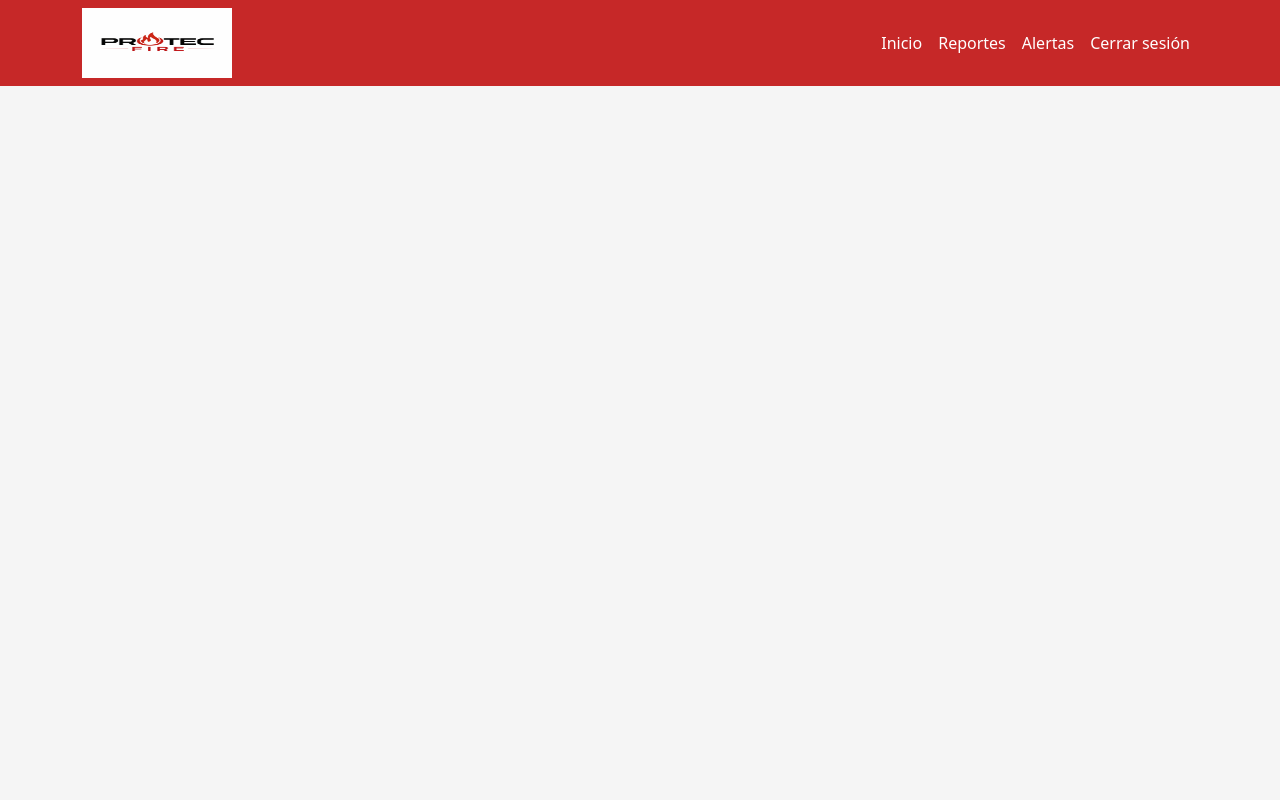
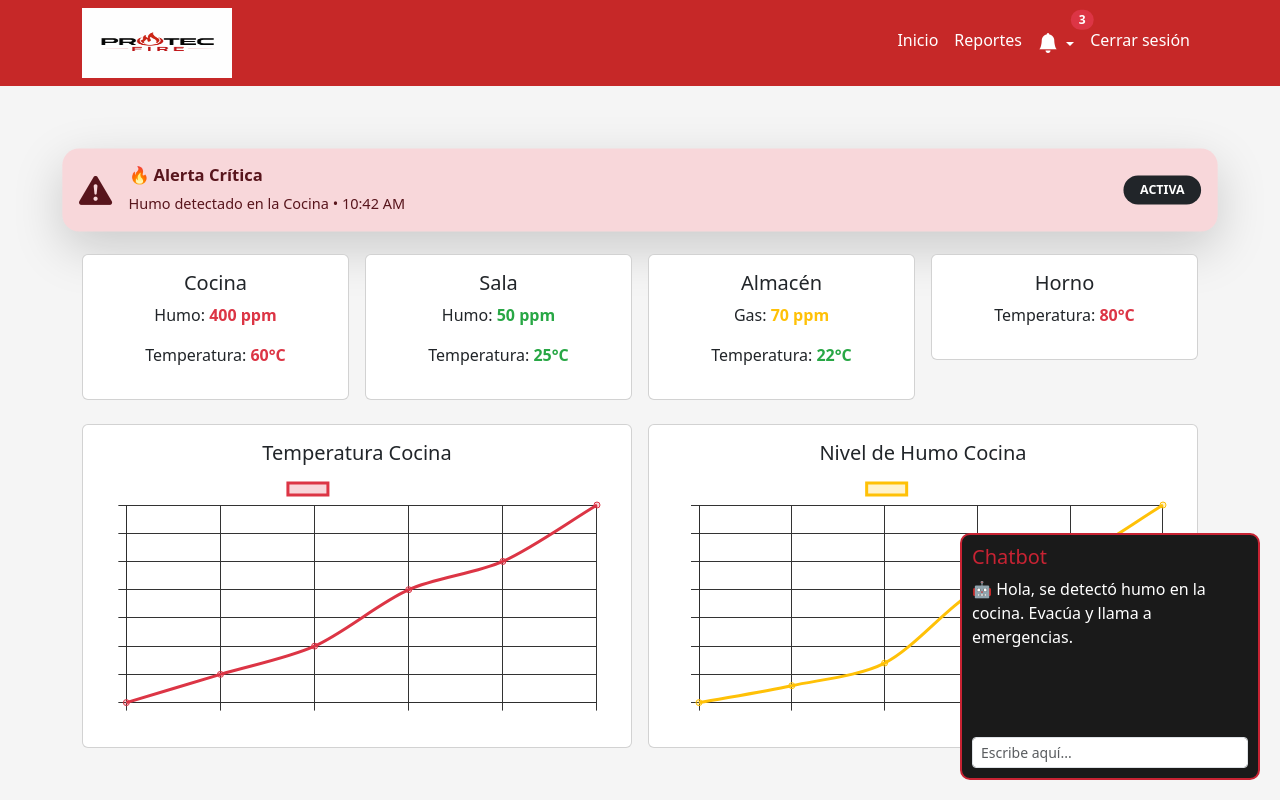
Before and after one commit to AndreaNuci/ProtecFire, a PHP site: page /incendios/vista/usuario.php in a window 1280 px wide. Run offline with PHP 8.4, Linux system fonts and the light colour scheme.

Commit message:
Se agregaron archivos

```diff
--- a/vista/css/index.css
+++ b/vista/css/index.css
@@ -182,5 +182,13 @@ body {
         font-size: 1rem;
     }
 
+.alert-danger {
+    animation: pulse 1.5s infinite;
+}
 
+@keyframes pulse {
+    0% { box-shadow: 0 0 0 0 rgba(220,53,69,0.7); }
+    70% { box-shadow: 0 0 0 10px rgba(220,53,69,0); }
+    100% { box-shadow: 0 0 0 0 rgba(220,53,69,0); }
 }
+}
--- /dev/null
+++ b/vista/css/usuario.css
@@ -0,0 +1,41 @@
+
+ .card {
+      background-color: #1a1a1a; /* Gris oscuro para tarjetas */
+      border: 1px solid #c82333;
+    }
+    .sensor-status {
+      font-weight: bold;
+    }
+    .status-normal { color: #28a745; } /* Verde */
+    .status-warning { color: #ffc107; } /* Amarillo */
+    .status-danger { color: #dc3545; } /* Rojo */
+    #chatbot {
+      position: fixed;
+      bottom: 20px;
+      right: 20px;
+      width: 300px;
+      background-color: #1a1a1a;
+      border: 2px solid #c82333;
+      border-radius: 10px;
+      padding: 10px;
+      z-index: 1000;
+    }
+    .alert.alert-danger {
+    animation: pulse 1s infinite !important;
+}
+
+@keyframes pulse {
+    0% {
+        transform: scale(1);
+        box-shadow: 0 0 0 0 rgba(220,53,69,0.8);
+    }
+    50% {
+        transform: scale(1.05);
+        box-shadow: 0 0 20px 10px rgba(220,53,69,0.4);
+    }
+    100% {
+        transform: scale(1);
+        box-shadow: 0 0 0 0 rgba(220,53,69,0);
+    }
+}
+    #chatbot h5 { color: #c82333; }
--- a/vista/modulos/cabeceraUsuario.php
+++ b/vista/modulos/cabeceraUsuario.php
@@ -5,7 +5,9 @@
     <meta name="viewport" content="width=device-width, initial-scale=1.0">
     <title>Document</title>
     <link href="https://cdn.jsdelivr.net/npm/bootstrap@5.3.2/dist/css/bootstrap.min.css" rel="stylesheet">
+    <link href="https://cdn.jsdelivr.net/npm/bootstrap-icons@1.11.1/font/bootstrap-icons.css" rel="stylesheet">
     <link rel="stylesheet" href="css/index.css">
+    <link href="https://cdn.jsdelivr.net/npm/bootstrap-icons@1.11.1/font/bootstrap-icons.css" rel="stylesheet">
 </head>
 <body>
      <nav class="navbar navbar-expand-lg navbar-custom">
@@ -27,9 +29,23 @@
                         <a class="nav-link" href="#">Reportes</a>
                     </li>
 
-                    <li class="nav-item">
-                        <a class="nav-link" href="#">Alertas</a>
-                    </li>
+                    <li class="nav-item dropdown">
+    <a class="nav-link dropdown-toggle position-relative" href="#" id="notificacionesDropdown" role="button" data-bs-toggle="dropdown">
+        <i class="bi bi-bell-fill fs-5"></i>
+        <span class="position-absolute top-0 start-100 translate-middle badge rounded-pill bg-danger">
+            3
+        </span>
+    </a>
+
+    <ul class="dropdown-menu dropdown-menu-end">
+        <li><h6 class="dropdown-header">Notificaciones</h6></li>
+        <li><a class="dropdown-item" href="#">🔥 Incendio detectado en Zona Norte</a></li>
+        <li><a class="dropdown-item" href="#">⚠ Sensor desconectado</a></li>
+        <li><a class="dropdown-item" href="#">✅ Sistema funcionando correctamente</a></li>
+        <li><hr class="dropdown-divider"></li>
+        <li><a class="dropdown-item text-center text-primary" href="#">Ver todas</a></li>
+    </ul>
+</li>
                     <li class="nav-item">
                         <a class="nav-link" href="#">Cerrar sesión</a>
                     </li>
--- a/vista/usuario.php
+++ b/vista/usuario.php
@@ -1,15 +1,156 @@
+
+
 <!DOCTYPE html>
-<html lang="en">
+<html lang="es">
 <head>
-    <meta charset="UTF-8">
-    <meta name="viewport" content="width=device-width, initial-scale=1.0">
-    <title>Document</title>
-     <!-- Bootstrap 5 -->
-    <link href="https://cdn.jsdelivr.net/npm/bootstrap@5.3.2/dist/css/bootstrap.min.css" rel="stylesheet">
-    <link rel="stylesheet" href="vista/css/index.css">
+  <meta charset="UTF-8">
+  <meta name="viewport" content="width=device-width, initial-scale=1.0">
+  <title>Dashboard Restaurante IoT</title>
+  <link rel="stylesheet" href="css/index.css">
+  <link rel="stylesheet" href="css/usuario.css">
+  <!-- Bootstrap CSS -->
+  <link href="https://cdn.jsdelivr.net/npm/bootstrap@5.3.2/dist/css/bootstrap.min.css" rel="stylesheet">
+  <!-- Chart.js -->
+  <script src="https://cdn.jsdelivr.net/npm/chart.js"></script>
+
 </head>
 <body>
-     <?php
-    include "modulos/cabeceraUsuario.php"; ?>
+
+<!-- Navbar -->
+ <?php
+    include "modulos/cabeceraUsuario.php"; ?> <br><br>
+
+<!-- Banner de alerta -->
+<div class="container mt-3">
+  <div class="alert alert-danger d-flex align-items-center shadow-lg rounded-4 border-0" role="alert">
+
+    <div class="me-3 fs-2">
+      <i class="bi bi-exclamation-triangle-fill"></i>
+    </div>
+
+    <div class="flex-grow-1">
+      <h6 class="mb-1 fw-bold">🔥 Alerta Crítica</h6>
+      <small>Humo detectado en la Cocina • 10:42 AM</small>
+    </div>
+
+    <span class="badge bg-dark px-3 py-2 rounded-pill">
+      ACTIVA
+    </span>
+
+  </div>
+</div>
+<!-- Contenedor principal -->
+<div class="container my-4">
+
+  <!-- Zonas / Sensores -->
+  <div class="row g-3 mb-4">
+    <div class="col-md-3">
+      <div class="card p-3 text-center">
+        <h5>Cocina</h5>
+        <p>Humo: <span class="sensor-status status-danger">400 ppm</span></p>
+        <p>Temperatura: <span class="sensor-status status-danger">60°C</span></p>
+      </div>
+    </div>
+    <div class="col-md-3">
+      <div class="card p-3 text-center">
+        <h5>Sala</h5>
+        <p>Humo: <span class="sensor-status status-normal">50 ppm</span></p>
+        <p>Temperatura: <span class="sensor-status status-normal">25°C</span></p>
+      </div>
+    </div>
+    <div class="col-md-3">
+      <div class="card p-3 text-center">
+        <h5>Almacén</h5>
+        <p>Gas: <span class="sensor-status status-warning">70 ppm</span></p>
+        <p>Temperatura: <span class="sensor-status status-normal">22°C</span></p>
+      </div>
+    </div>
+    <div class="col-md-3">
+      <div class="card p-3 text-center">
+        <h5>Horno</h5>
+        <p>Temperatura: <span class="sensor-status status-danger">80°C</span></p>
+      </div>
+    </div>
+  </div>
+
+  <!-- Gráficas -->
+  <div class="row g-3">
+    <div class="col-md-6">
+      <div class="card p-3">
+        <h5 class="text-center">Temperatura Cocina</h5>
+        <canvas id="tempCocina"></canvas>
+      </div>
+    </div>
+    <div class="col-md-6">
+      <div class="card p-3">
+        <h5 class="text-center">Nivel de Humo Cocina</h5>
+        <canvas id="humoCocina"></canvas>
+      </div>
+    </div>
+  </div>
+
+</div>
+
+<!-- Chatbot -->
+<div id="chatbot">
+  <h5>Chatbot</h5>
+  <div id="chat-content" style="height: 150px; overflow-y: auto; margin-bottom: 10px; color: #fff;">
+    <p>🤖 Hola, se detectó humo en la cocina. Evacúa y llama a emergencias.</p>
+  </div>
+  <input type="text" class="form-control form-control-sm" placeholder="Escribe aquí..." />
+</div>
+
+<!-- Bootstrap JS -->
+<script src="https://cdn.jsdelivr.net/npm/bootstrap@5.3.2/dist/js/bootstrap.bundle.min.js"></script>
+
+<!-- Chart.js -->
+<script>
+  const ctxTemp = document.getElementById('tempCocina').getContext('2d');
+  const tempChart = new Chart(ctxTemp, {
+    type: 'line',
+    data: {
+      labels: ['12:00','12:10','12:20','12:30','12:40','12:50'],
+      datasets: [{
+        label: 'Temperatura (°C)',
+        data: [25, 30, 35, 45, 50, 60],
+        borderColor: '#dc3545',
+        backgroundColor: 'rgba(220,53,69,0.2)',
+        tension: 0.3
+      }]
+    },
+    options: {
+      responsive: true,
+      plugins: { legend: { labels: { color: '#fff' } } },
+      scales: {
+        x: { ticks: { color: '#fff' }, grid: { color: '#333' } },
+        y: { ticks: { color: '#fff' }, grid: { color: '#333' } }
+      }
+    }
+  });
+
+  const ctxHumo = document.getElementById('humoCocina').getContext('2d');
+  const humoChart = new Chart(ctxHumo, {
+    type: 'line',
+    data: {
+      labels: ['12:00','12:10','12:20','12:30','12:40','12:50'],
+      datasets: [{
+        label: 'Humo (ppm)',
+        data: [50, 80, 120, 250, 300, 400],
+        borderColor: '#ffc107',
+        backgroundColor: 'rgba(255,193,7,0.2)',
+        tension: 0.3
+      }]
+    },
+    options: {
+      responsive: true,
+      plugins: { legend: { labels: { color: '#fff' } } },
+      scales: {
+        x: { ticks: { color: '#fff' }, grid: { color: '#333' } },
+        y: { ticks: { color: '#fff' }, grid: { color: '#333' } }
+      }
+    }
+  });
+</script>
+
 </body>
 </html>
```
